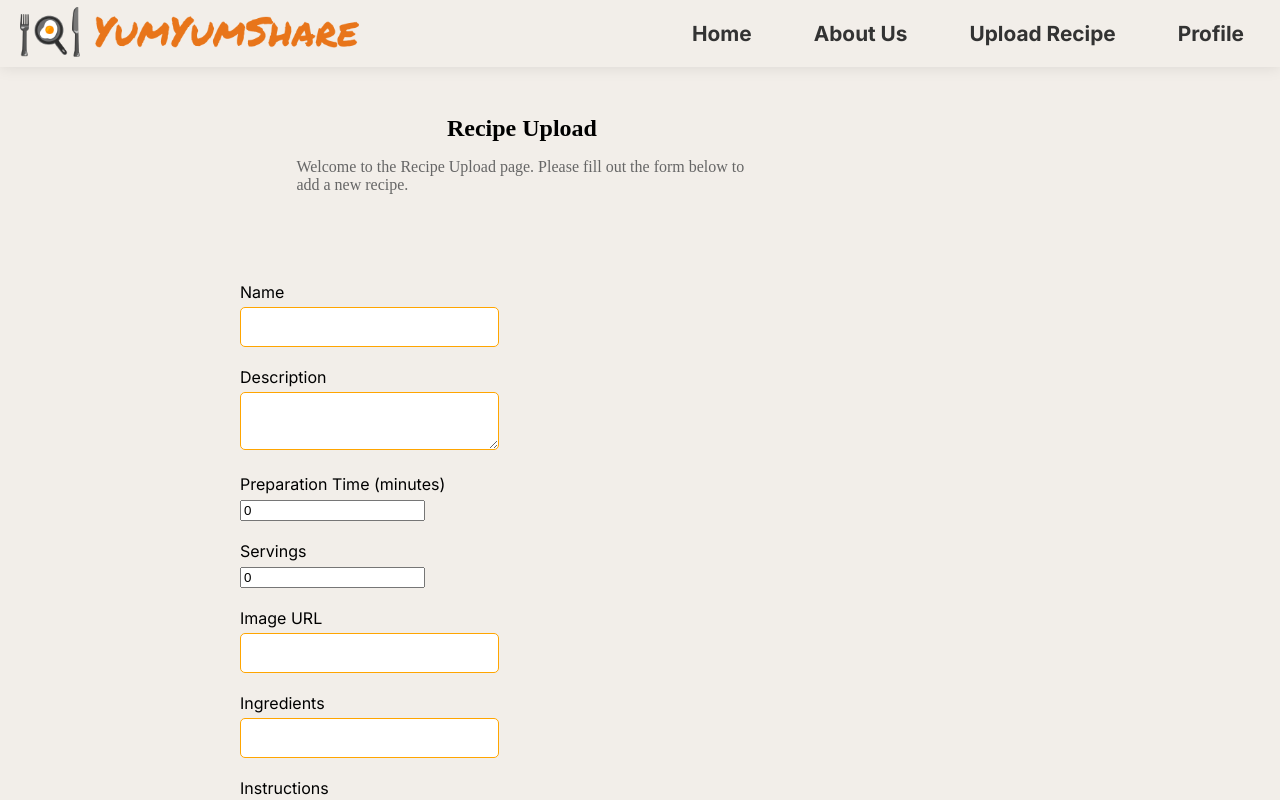
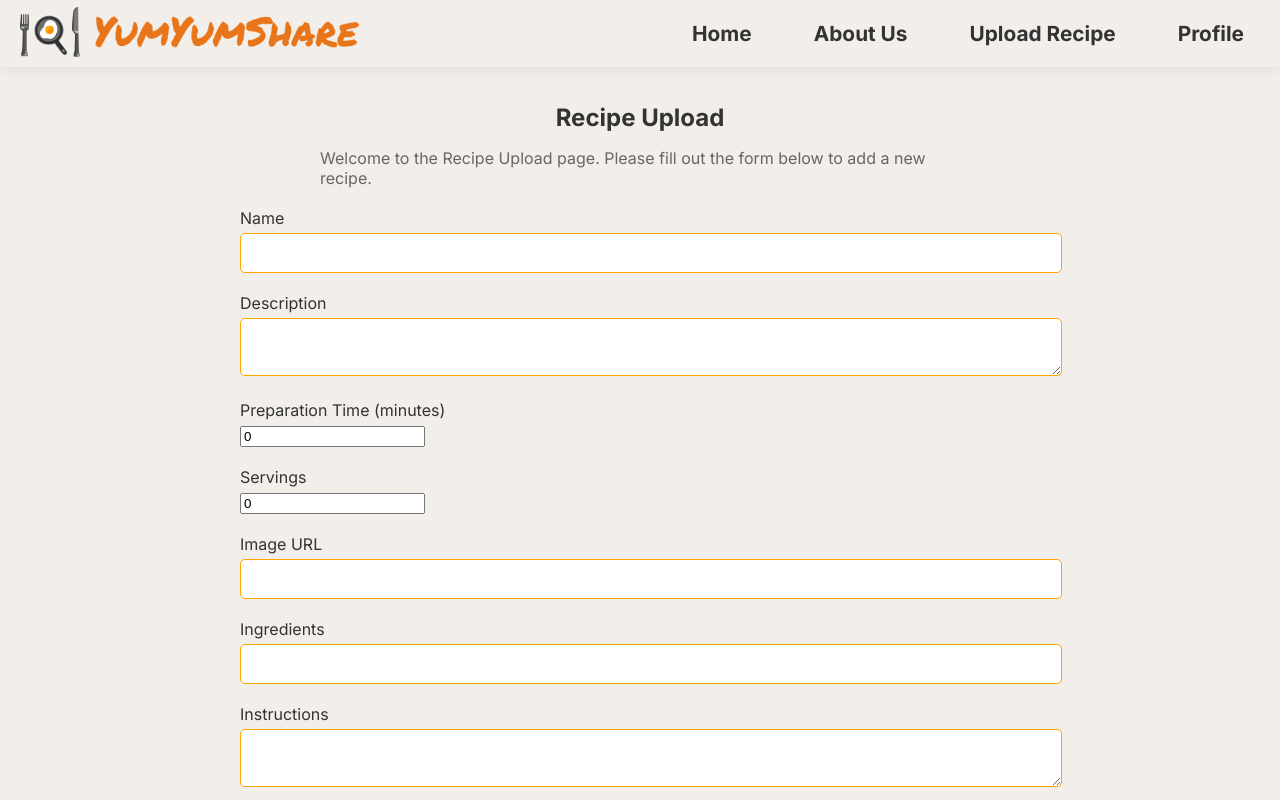
Before and after one commit to Parnian-Zrb/FinalProjectFE, a React (Vite) app: page /recipe-upload in a window 1280 px wide. Shown: the top 800 px of the page. Built offline with nearby package versions, Linux system fonts and the light colour scheme.

Commit message:
aboutus card align center, change font to inter

```diff
--- a/src/index.css
+++ b/src/index.css
@@ -5,6 +5,7 @@ body {
   font-family: "Inter", sans-serif;
   font-weight: 400;
   margin: 0;
+  color: #333333;
 }
 
 h1,
@@ -15,4 +16,5 @@ h5,
 h6 {
   font-family: "Inter", sans-serif;
   font-weight: 700;
+  color: #333333;
 }
--- a/src/pages/AboutUs.css
+++ b/src/pages/AboutUs.css
@@ -2,28 +2,18 @@ h1 {
   display: flex;
   align-items: center;
   justify-content: center;
-  font-family: "Times New Roman", Times, serif;
+
 }
 p {
   display: flex;
   align-items: center;
-  font-family: "Times New Roman", Times, serif;
-  /* padding: 2rem; */
   justify-content: center;
   text-align: left;
   margin-left: 10%;
   margin-right: 10%;
 }
 
-.container {
-  display: flex;
-  justify-content: space-between;
-  text-decoration: dashed;
-  flex-direction: row;
-  gap: 2rem;
-  flex-wrap: wrap;
-  padding: 2rem;
-}
+
 
 .ProfileCardContainer {
   align-items: center;
@@ -31,4 +21,5 @@ p {
   display: flex;
   flex-direction: row;
   gap: 3rem;
+  justify-content: center;
 }
```
